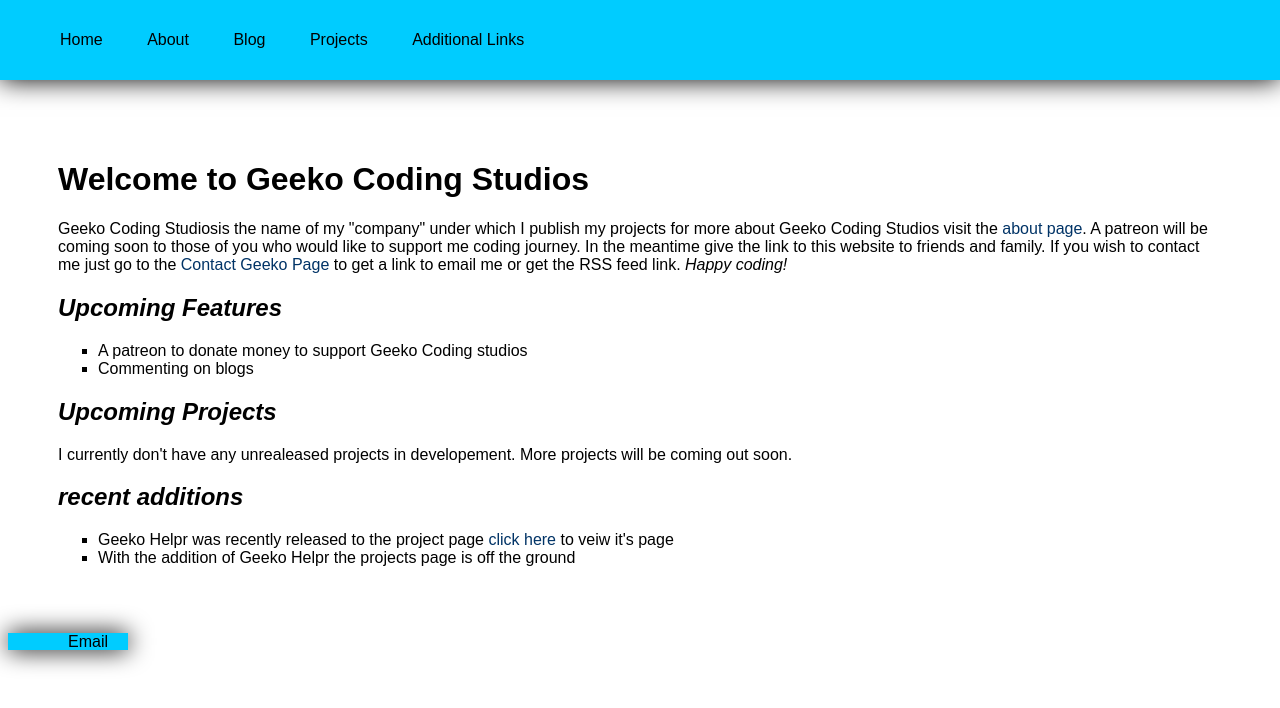
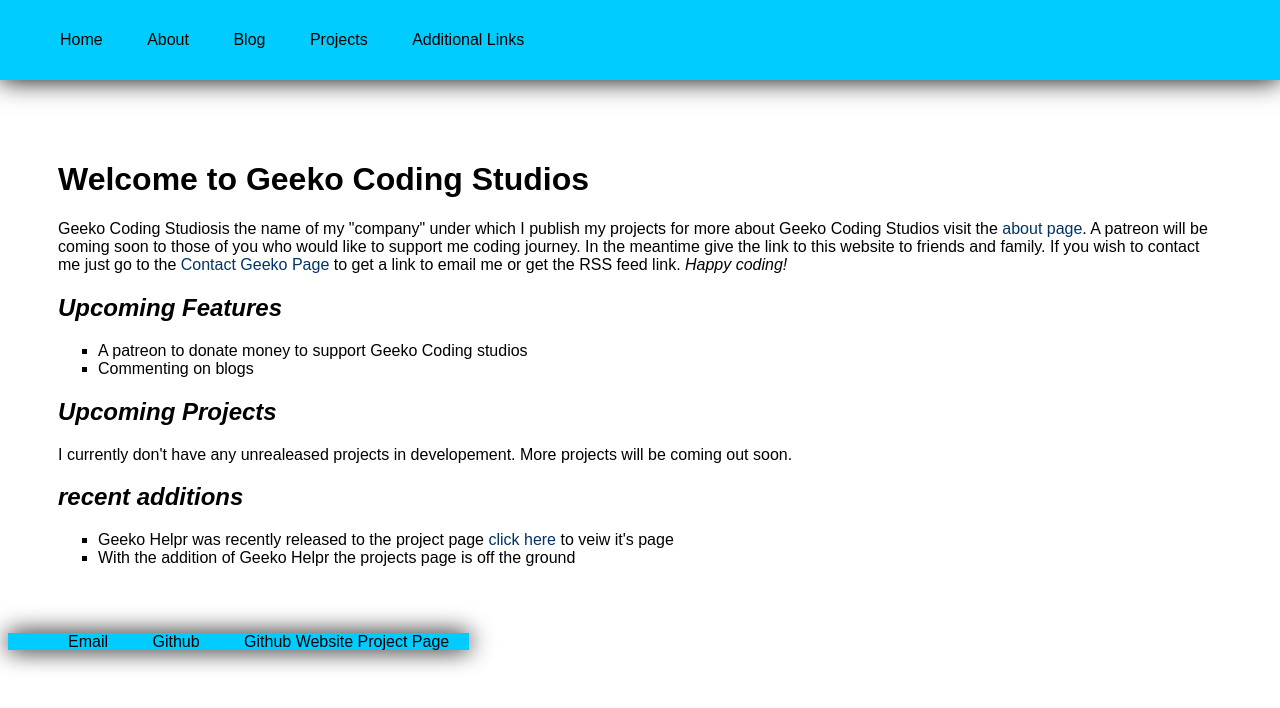
Before and after one commit to Geeko/geeko.github.io, a Jekyll site: the page built from index.html, in a window 1280 px wide. Shown: the top 708 px of the page. Built offline with Jekyll 4.4.1, drawn with Linux system fonts in a browser that asks for light colours.

Commit message:
Update default.html

```diff
--- a/_layouts/default.html
+++ b/_layouts/default.html
@@ -24,6 +24,8 @@
 		<footer>
 			<ul style="display:inline; border-top: 1px #00ccff">
 				<li style="color:black;"><a href="mailto:GeekoCodingStudios@gmail.com" target="_blank" title="GeekoCodingStudios@gmail.com">Email</a></li>
+				<li><a href="https://github.com/Geeko" title="github.com/Geeko" target="_blank">Github</a></li>
+    				<li><a href="https://github.com/Geeko/geeko.github.io" title="Project Page" target="_blank">Github Website Project Page</a></li>
 			</ul>
 		</footer>
 	</body>
```
